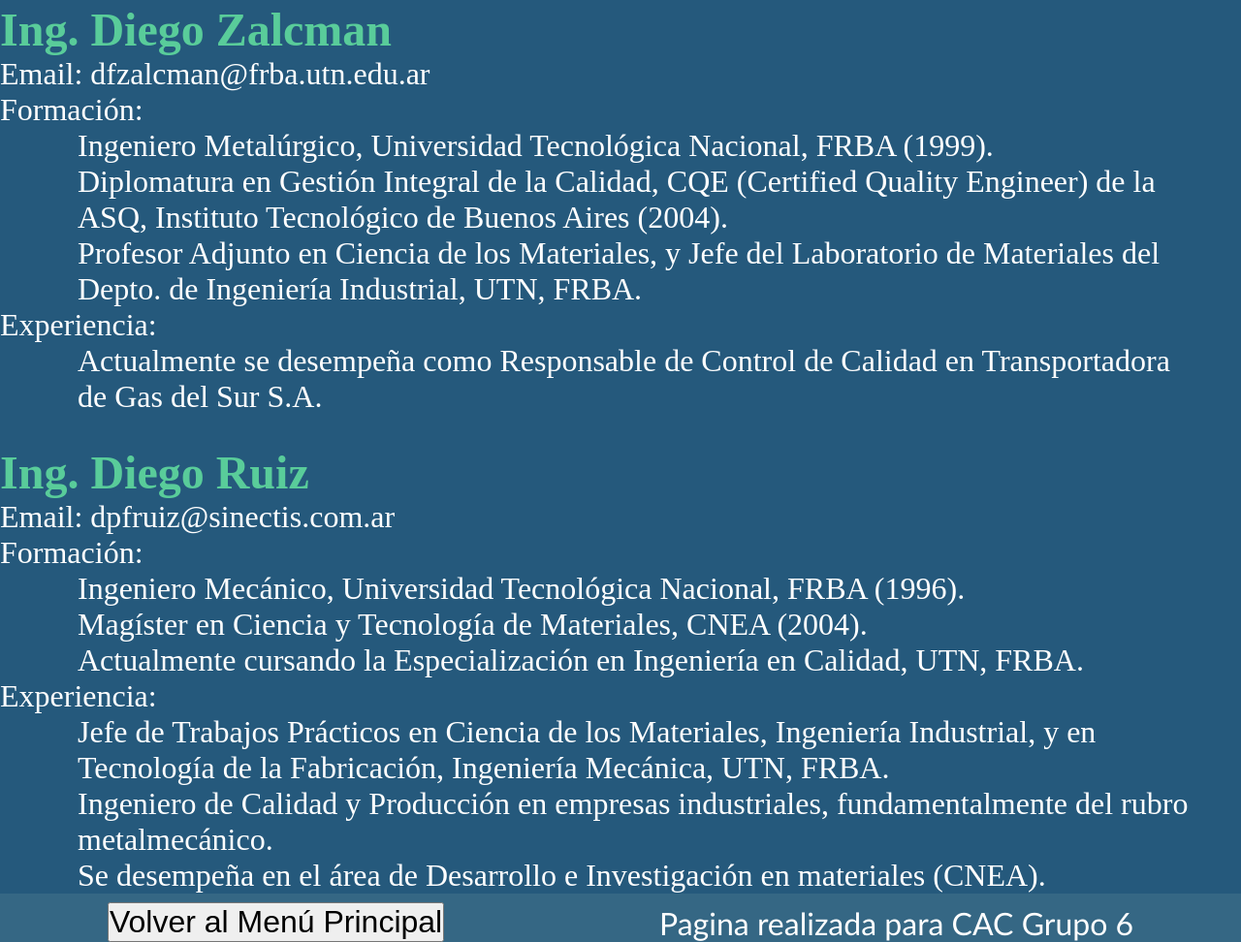
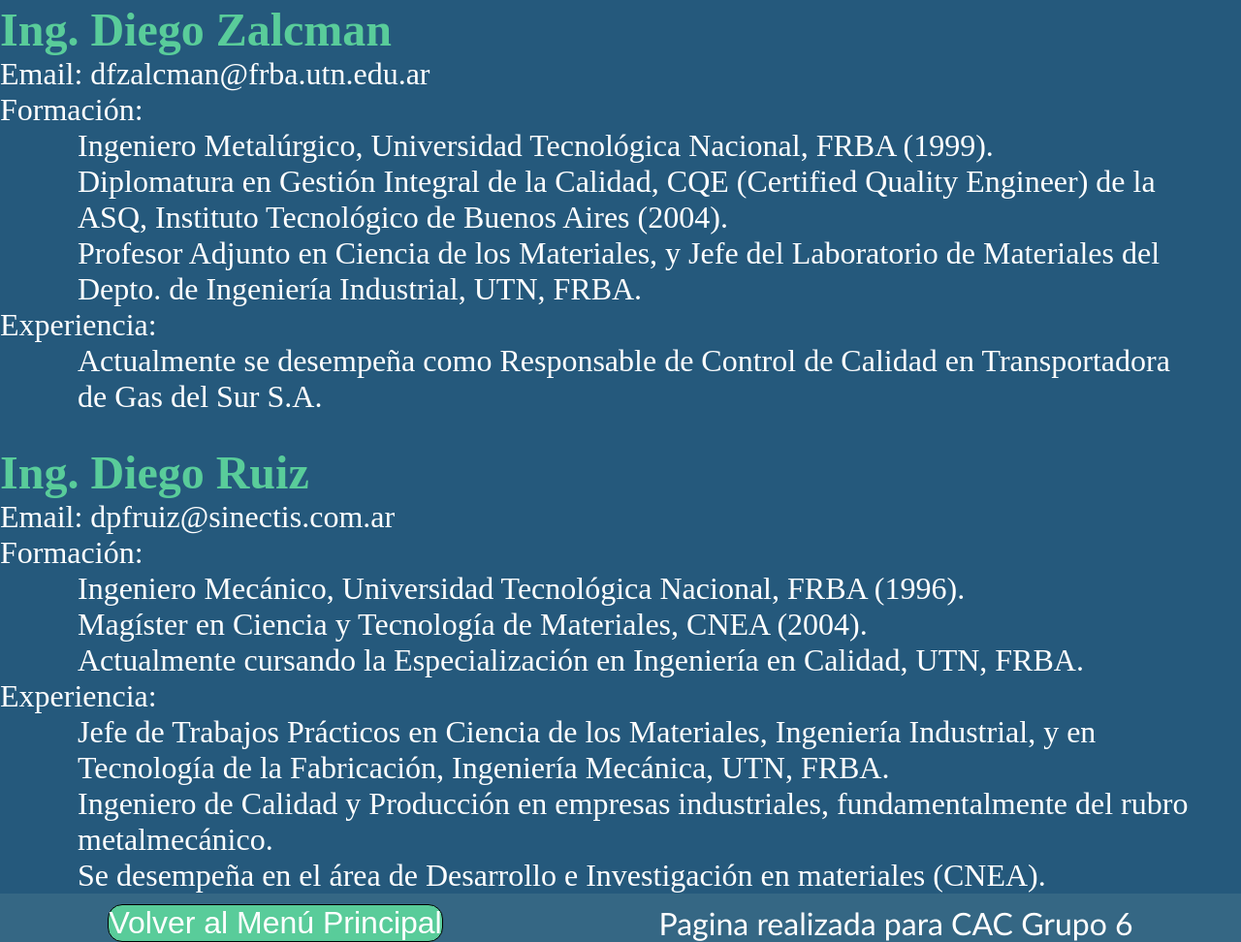
Before and after one commit to Willy818/Git_CAC_2024_Python_Fullstack, a plain HTML site: page templates/docentes.html in a window 1280 px wide. Shown: the part 550-1522 px from the top of the page at 97% size. Drawn offline with Linux system fonts and the light colour scheme.

Commit message:
version final

```diff
--- a/templates/docentes.html
+++ b/templates/docentes.html
@@ -83,7 +83,7 @@
         </section>
     </main>
     <footer>
-        <button onclick="window.location.href='../index.html'">Volver al Menú Principal</button>
+        <button onclick="window.location.href='../index.html'" class="btn-atras">Volver al Menú Principal</button>
         <p class="info">Pagina realizada para CAC Grupo 6</p>
     </footer>
 
```
Also changed, not shown: templates/unidad01.html (+1 -1 lines), templates/unidad02.html (+1 -1 lines), templates/unidad03.html (+1 -1 lines), templates/unidad04.html (+1 -1 lines).
